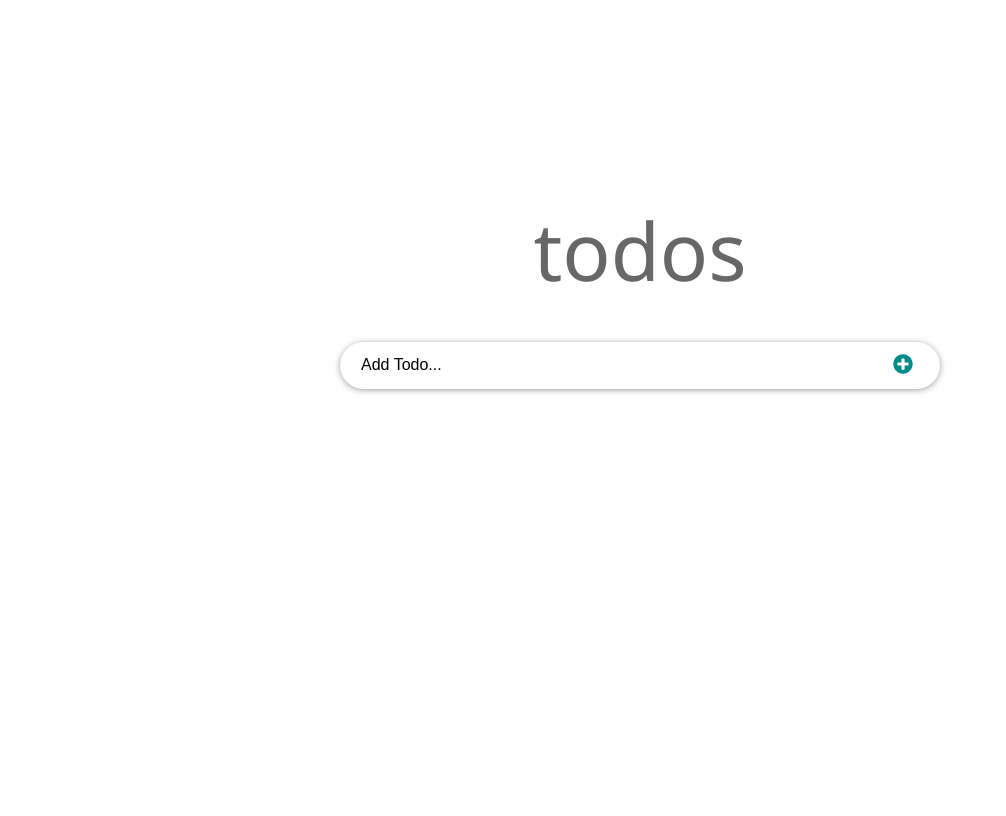
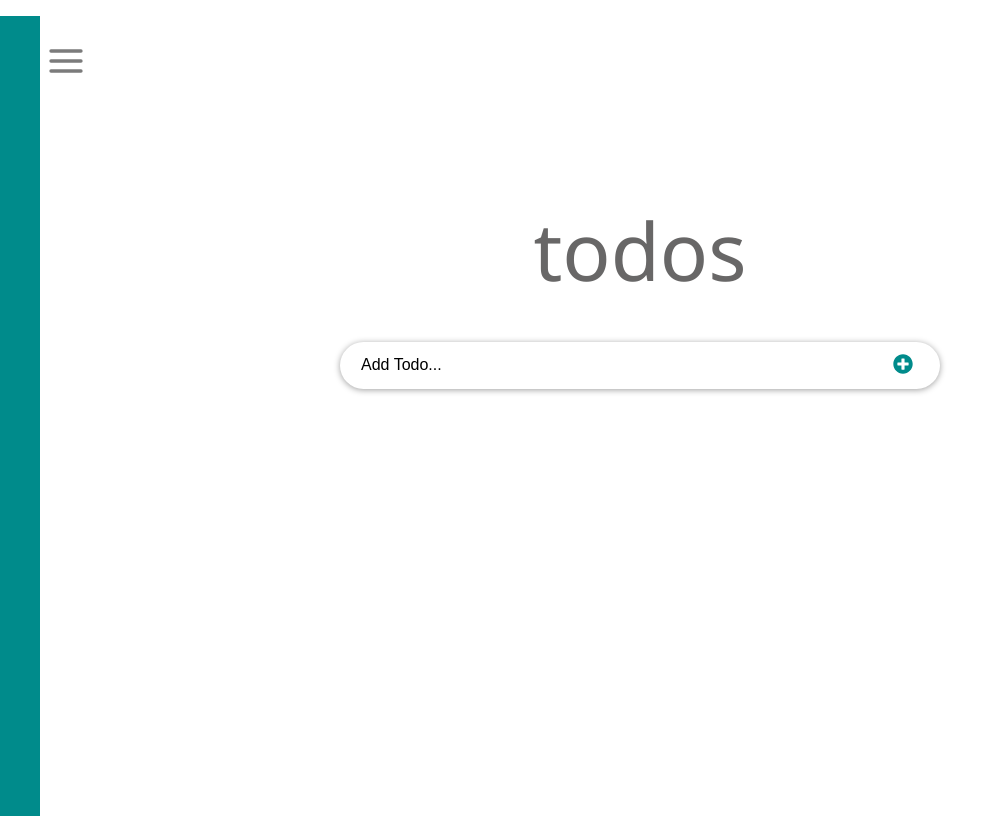
Before and after one commit to Microverse-Fullstack-Program/React-Todos-App, a React (Create React App) app: page / in a window 1280 px wide. Shown: the whole page, without its empty margins (0-1006 px from the left). Built offline with nearby package versions, Linux system fonts and the light colour scheme.

Commit message:
Fix GH-pages deploymenet issue using Router

```diff
--- a/src/index.js
+++ b/src/index.js
@@ -1,14 +1,16 @@
 import React from 'react';
 import ReactDOM from 'react-dom/client';
-import { BrowserRouter } from 'react-router-dom';
+import { BrowserRouter as Router } from 'react-router-dom';
 
 import App from './App';
+import Navbar from './components/Navbar';
 
 const root = document.getElementById('root');
 ReactDOM.createRoot(root).render(
   <React.StrictMode>
-    <BrowserRouter>
+    <Router basename={process.env.PUBLIC_URL}>
+      <Navbar />
       <App />
-    </BrowserRouter>
+    </Router>
   </React.StrictMode>,
 );
```
